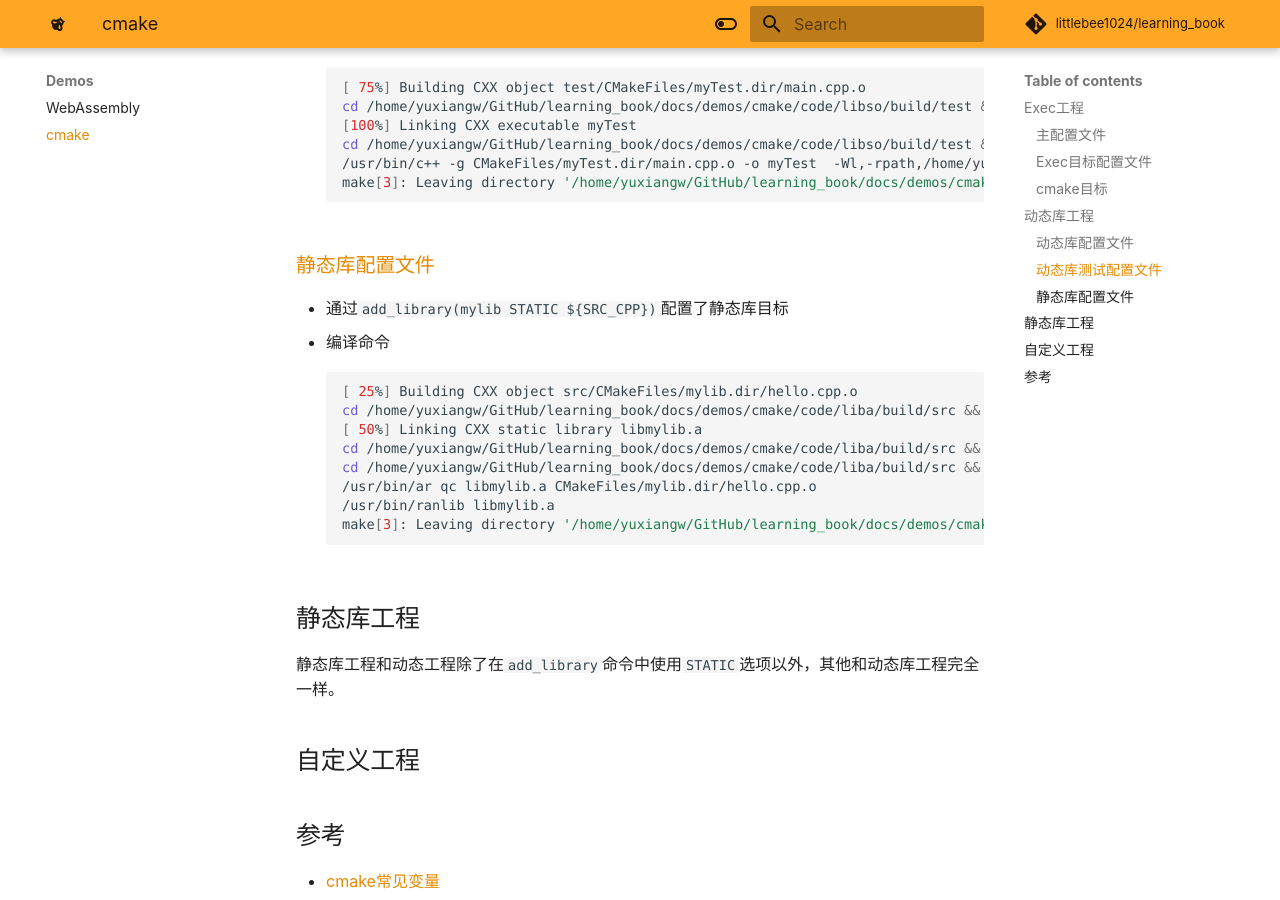
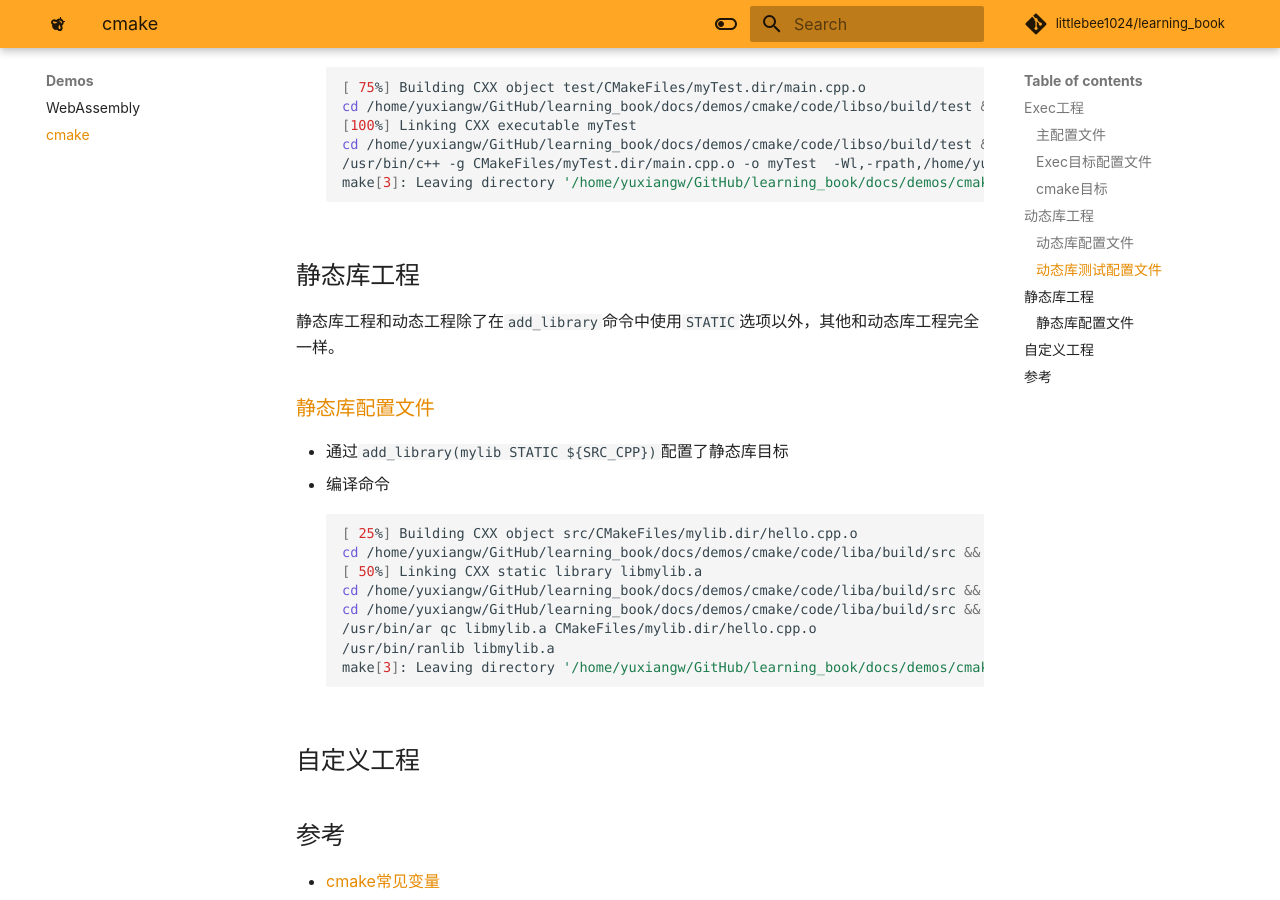
Before and after one commit to LittleBee1024/learning_book, an MkDocs documentation site: the page built from docs/demos/cmake/README.md, in a window 1280 px wide and 900 px high, scrolled down 2497 px. Built offline with MkDocs 1.6.1 and Material for MkDocs 9.7.7, drawn with Linux system fonts in a browser that asks for light colours; some web fonts are replaced; comment, search, counter and statistics services are not loaded; part of the change alters nothing that is shown.

Commit message:
update do

````diff
--- a/docs/demos/cmake/README.md
+++ b/docs/demos/cmake/README.md
@@ -94,6 +94,9 @@ The following are some of the valid targets for this Makefile:
     make[3]: Leaving directory '/home/yuxiangw/GitHub/learning_book/docs/demos/cmake/code/libso/build'
     ```
 
+## 静态库工程
+静态库工程和动态工程除了在`add_library`命令中使用`STATIC`选项以外，其他和动态库工程完全一样。
+
 ### [静态库配置文件](./code/liba/src/CMakeLists.txt)
 * 通过`add_library(mylib STATIC ${SRC_CPP})`配置了静态库目标
 * 编译命令
@@ -108,11 +111,6 @@ The following are some of the valid targets for this Makefile:
     make[3]: Leaving directory '/home/yuxiangw/GitHub/learning_book/docs/demos/cmake/code/liba/build'
     ```
 
-
-## 静态库工程
-静态库工程和动态工程除了在`add_library`命令中使用`STATIC`选项以外，其他和动态库工程完全一样。
-
-
 ## 自定义工程
 
 ## 参考
````
